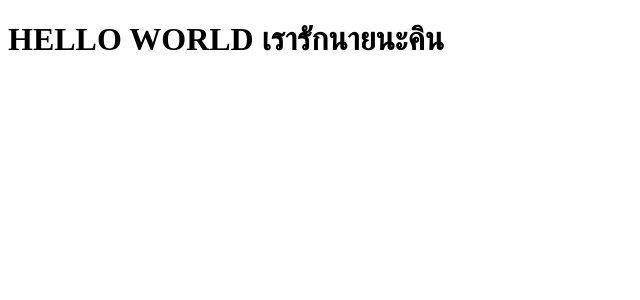
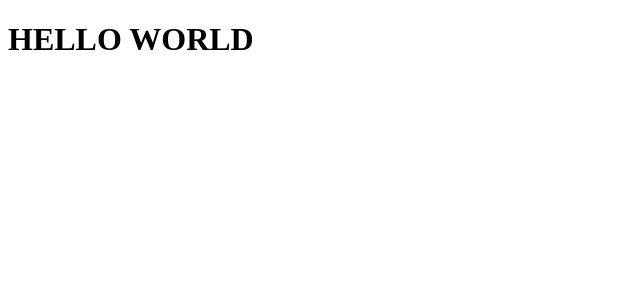
Before and after one commit to grader71/grader71, a Next.js app: page / in a window 1280 px wide. Shown: the top 300 px of the page, without its empty margins (0-640 px from the left). Built offline with nearby package versions, Linux system fonts and the light colour scheme.

Commit message:
Update page.tsx

```diff
--- a/src/app/page.tsx
+++ b/src/app/page.tsx
@@ -3,7 +3,7 @@ import React from 'react'
 const home = () => {
   return (
     <div>
-      <h1>HELLO WORLD เรารักนายนะคิน</h1>
+      <h1>HELLO WORLD</h1>
     </div>
   )
 }
```
